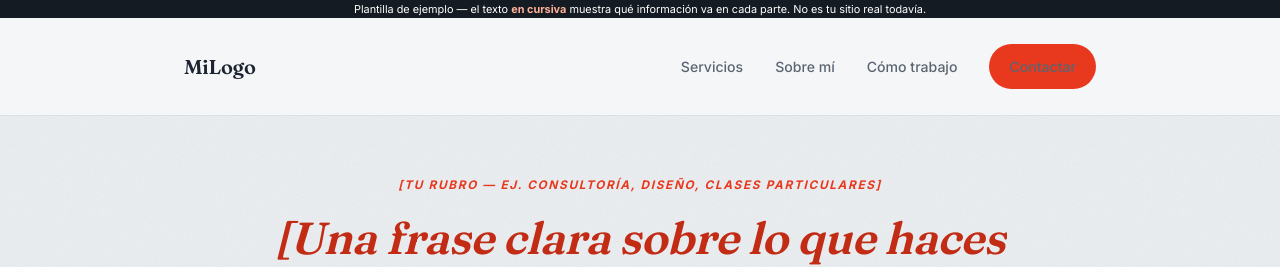
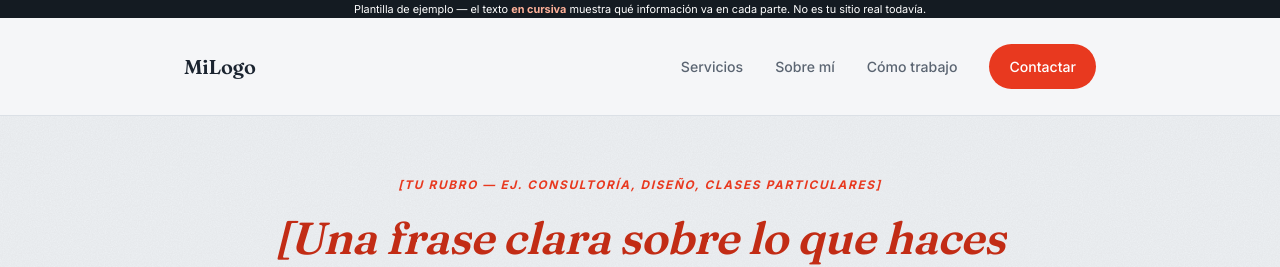
Before and after one commit to PIPP0/talcadatos, a Python web app: template static/templates/web3.html in a window 1280 px wide. Shown: the top 267 px of the page. Run offline with Jinja, Linux system fonts and the light colour scheme; the template is opened without the code that fills it, so the values that code supplies are empty.

Commit message:
Corrige el color del boton Contactar en el nav de web3template a texto blanco

```diff
--- a/static/templates/web3.html
+++ b/static/templates/web3.html
@@ -34,6 +34,8 @@
   nav.links{display:flex;gap:32px;align-items:center}
   nav.links a{font-weight:500;font-size:.88rem;color:var(--text-muted)}
   nav.links a:hover{color:var(--text)}
+  nav.links a.link-arrow{color:#fff}
+  nav.links a.link-arrow:hover{color:#fff}
   .link-arrow{display:inline-flex;align-items:center;gap:6px;font-weight:600;font-size:.9rem;color:#fff;background:var(--accent);padding:11px 20px;border-radius:999px;transition:background .15s,transform .15s}
   .link-arrow:hover{background:var(--accent-dark);transform:translateY(-1px)}
   .link-quiet{font-weight:600;color:var(--text);border-bottom:1.5px solid var(--border)}
```
